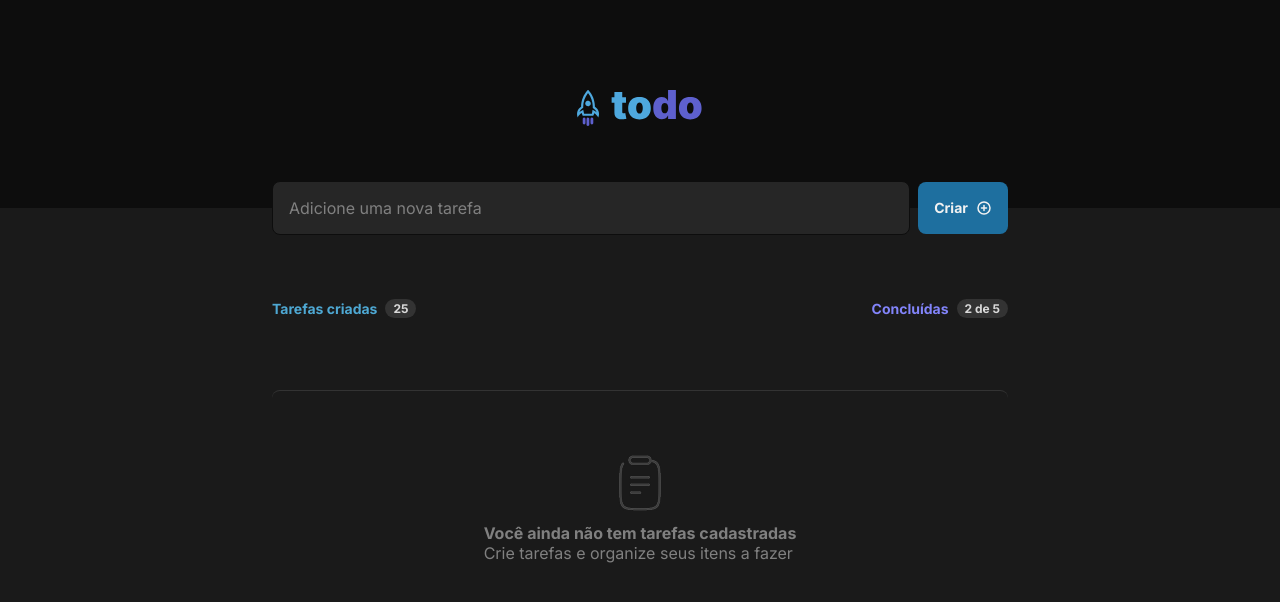
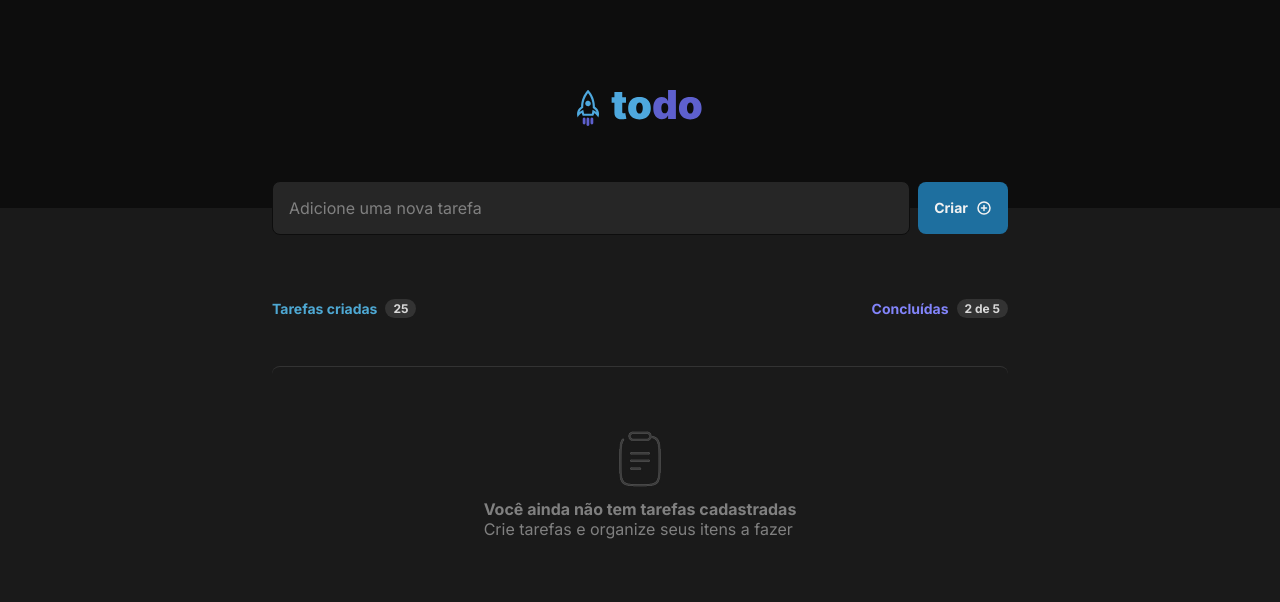
Before and after one commit to limaarthur/dsfrontend-todolist-react, a React (Vite) app: page / in a window 1280 px wide. Shown: the top 602 px of the page. Built offline with nearby package versions, Linux system fonts and the light colour scheme.

Commit message:
feat: application features - empty component rendering

```diff
--- a/src/App.tsx
+++ b/src/App.tsx
@@ -66,6 +66,7 @@ export function App() {
         <div className={styles.tasksList}>
           <HeaderListTasks />
 
+          {tasks.length > 0 ? (
             <div>
               {tasks.map((task) => ( // Renderiza as tarefas existentes
                 <Task
@@ -75,7 +76,9 @@ export function App() {
                 />
               ))}
             </div>
-          <Empty /> {/* Componente mostrado quando não há tarefas */}
+          ) : (
+            <Empty /> // Componente mostrado quando não há tarefas
+          )}
         </div>
       </section>
     </main>
```
Lines whose indentation alone changed are shown as unchanged.
